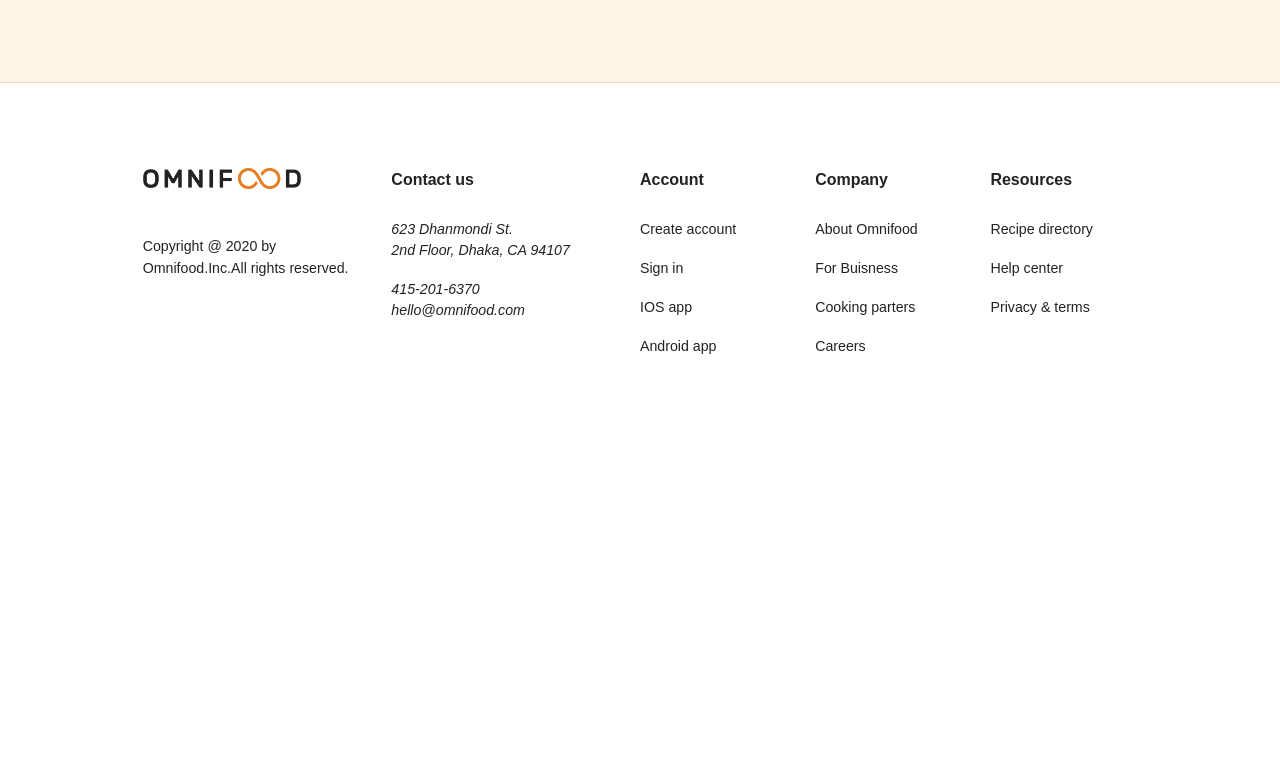
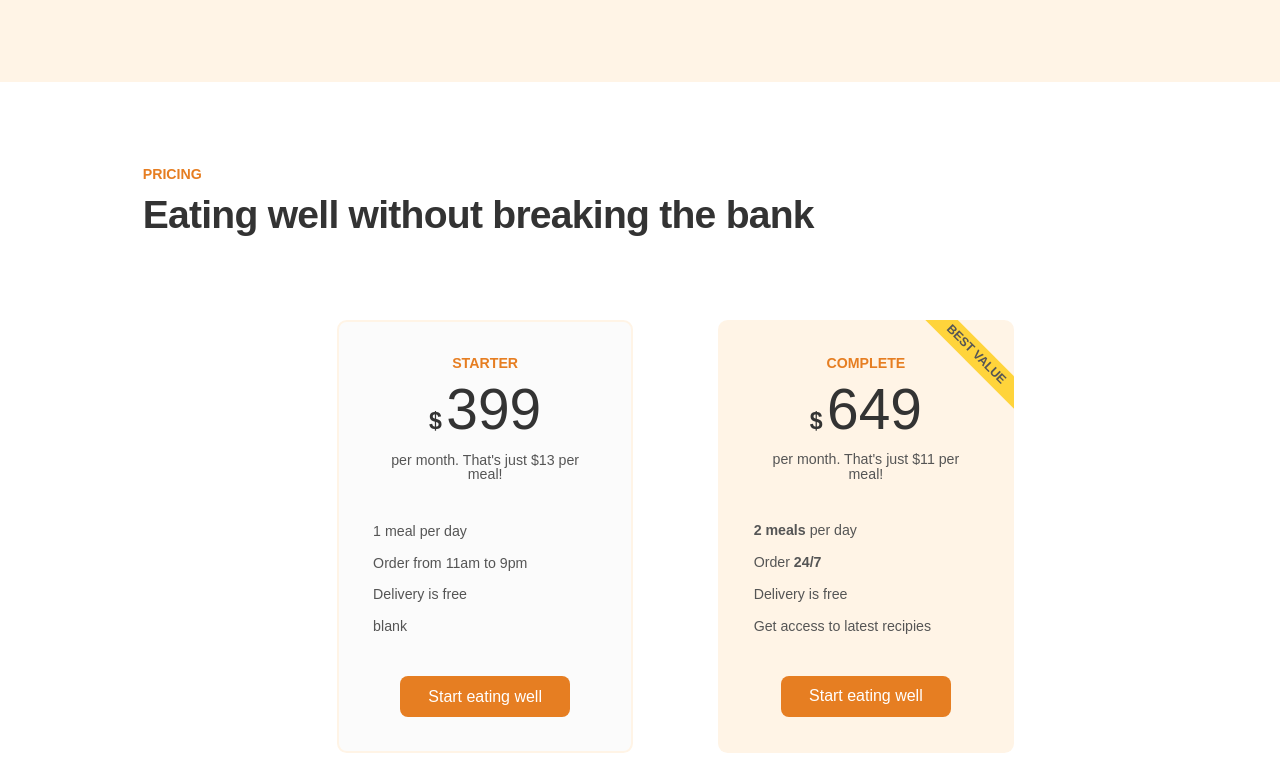
Before and after one commit to ar-asad/omnifood-project, a plain HTML site: page Omnifood-code/index.html in a window 1280 px wide. Shown: the part 3555-4312 px from the top of the page. Before the commit the page ends 3997 px from the top, so only its background shows below. Drawn offline with Linux system fonts and the light colour scheme.

Commit message:
pricing section added

```diff
--- a/Omnifood-code/index.html
+++ b/Omnifood-code/index.html
@@ -250,6 +250,57 @@
                 </figure>
             </div>
         </section>
+
+        <!-- This is Pricing section -->
+        <!-- ....................... -->
+        <section class="section-pricing">
+            <div class="container">
+                <span class="subheading">
+                    Pricing
+                </span>
+                <h2 class="heading-secondary">
+                    Eating well without breaking the bank
+                </h2>
+                <div class="container grid grid--2__cells">
+                    <div class="pricing-card pricing-card__starter">
+                        <div class="pricing-header">
+                            <span class="subheading">
+                                starter
+                            </span>
+                            <p class="pricing-name"><span class="pricing-name-inner">$</span>399</p>
+                            <p class="pricing-text">per month. That's just $13 per meal!</p>
+                        </div>
+                        <ul class="pricing-list">
+                            <li class="pricing-list-item">1 meal per day</li>
+                            <li class="pricing-list-item">Order from 11am to 9pm</li>
+                            <li class="pricing-list-item">Delivery is free</li>
+                            <li class="pricing-list-item">blank</li>
+                        </ul>
+                        <div class="pricing-btn">
+                            <a class="btn btn-full" href="">Start eating well</a>
+                        </div>
+                    </div>
+                    <div class="pricing-card pricing-card__base">
+                        <div class="pricing-header">
+                            <span class="subheading">
+                                complete
+                            </span>
+                            <p class="pricing-name"><span class="pricing-name-inner">$</span>649</p>
+                            <p class="pricing-text">per month. That's just $11 per meal!</p>
+                        </div>
+                        <ul class="pricing-list">
+                            <li class="pricing-list-item"><strong>2 meals</strong> per day</li>
+                            <li class="pricing-list-item">Order <strong>24/7</strong></li>
+                            <li class="pricing-list-item">Delivery is free</li>
+                            <li class="pricing-list-item">Get access to latest recipies</li>
+                        </ul>
+                        <div class="pricing-btn">
+                            <a class="btn btn-full" href="">Start eating well</a>
+                        </div>
+                    </div>
+                </div>
+            </div>
+        </section>
     </main>
     <!-- This is footer section -->
     <!-- ...................... -->
@@ -265,7 +316,7 @@
                 <p class="footer-header">Contact us</p>
                 <address>
                     <p class="address-text"> 623 Dhanmondi St.<br> 2nd Floor, Dhaka, CA 94107</p>
-                    <a class="address-link" href=" 415-201-6370"> 415-201-6370</a>
+                    <a class="address-link" href=" 01757780929">01757780929</a>
                     <a class="address-link" href=" hello@omnifood.com"> hello@omnifood.com</a>
                 </address>
             </div>
--- a/Omnifood-code/style.css
+++ b/Omnifood-code/style.css
@@ -213,8 +213,8 @@ body {
     opacity: 55%;
 }
 
-/* Section-how style here */
-/* .................. */
+/* All application grid layout here */
+/* ................................ */
 .grid {
     display: grid;
     gap: 9.6rem;
@@ -240,6 +240,9 @@ body {
     align-items: center;
 }
 
+
+/* Section-how style here */
+/* ....................... */
 .how-img-box {
     position: relative;
     display: flex;
@@ -426,6 +429,89 @@ body {
     transform: scale(1.1);
 }
 
+
+/* Pricing section style here */
+/* .......................... */
+.section-pricing {
+    padding: 9.6rem 0;
+}
+
+.pricing-header {
+    text-align: center;
+    margin-bottom: 4.8rem;
+
+}
+
+.pricing-card {
+    border-radius: 1.1rem;
+    width: 65%;
+}
+
+.pricing-card__starter {
+    padding: 3.8rem;
+    justify-self: end;
+    background-color: #fbfbfb;
+    border: 2px solid #fff4e6;
+}
+
+.pricing-card__base {
+    padding: 4rem;
+    background-color: #fff4e6;
+    position: relative;
+    overflow: hidden;
+}
+
+.pricing-card__base::after {
+    display: inline-block;
+    content: "BEST VALUE";
+    top: 2.6rem;
+    right: -3.5rem;
+    position: absolute;
+    background-color: #ffd43b;
+    padding: .6rem 3.4rem;
+    font-size: 1.4rem;
+    font-weight: 600;
+    transform: rotate(45deg);
+
+}
+
+.pricing-name {
+    font-size: 6.4rem;
+    font-weight: 500;
+    color: #333;
+    margin-bottom: 1.5rem;
+}
+
+.pricing-name-inner {
+    font-size: 2.6rem;
+    font-weight: 600;
+    color: inherit;
+    margin-right: .5rem;
+}
+
+.pricing-text {
+    font-size: 1.6rem;
+
+}
+
+.pricing-list {
+    list-style: none;
+    display: flex;
+    gap: 2rem;
+    flex-direction: column;
+    font-weight: 500;
+    margin-bottom: 4.8rem;
+}
+
+.pricing-list-item {
+    font-size: 1.6rem;
+}
+
+.pricing-btn {
+    text-align: center;
+}
+
+
 /* Footer style here */
 /* .................. */
 .footer-part {
```
